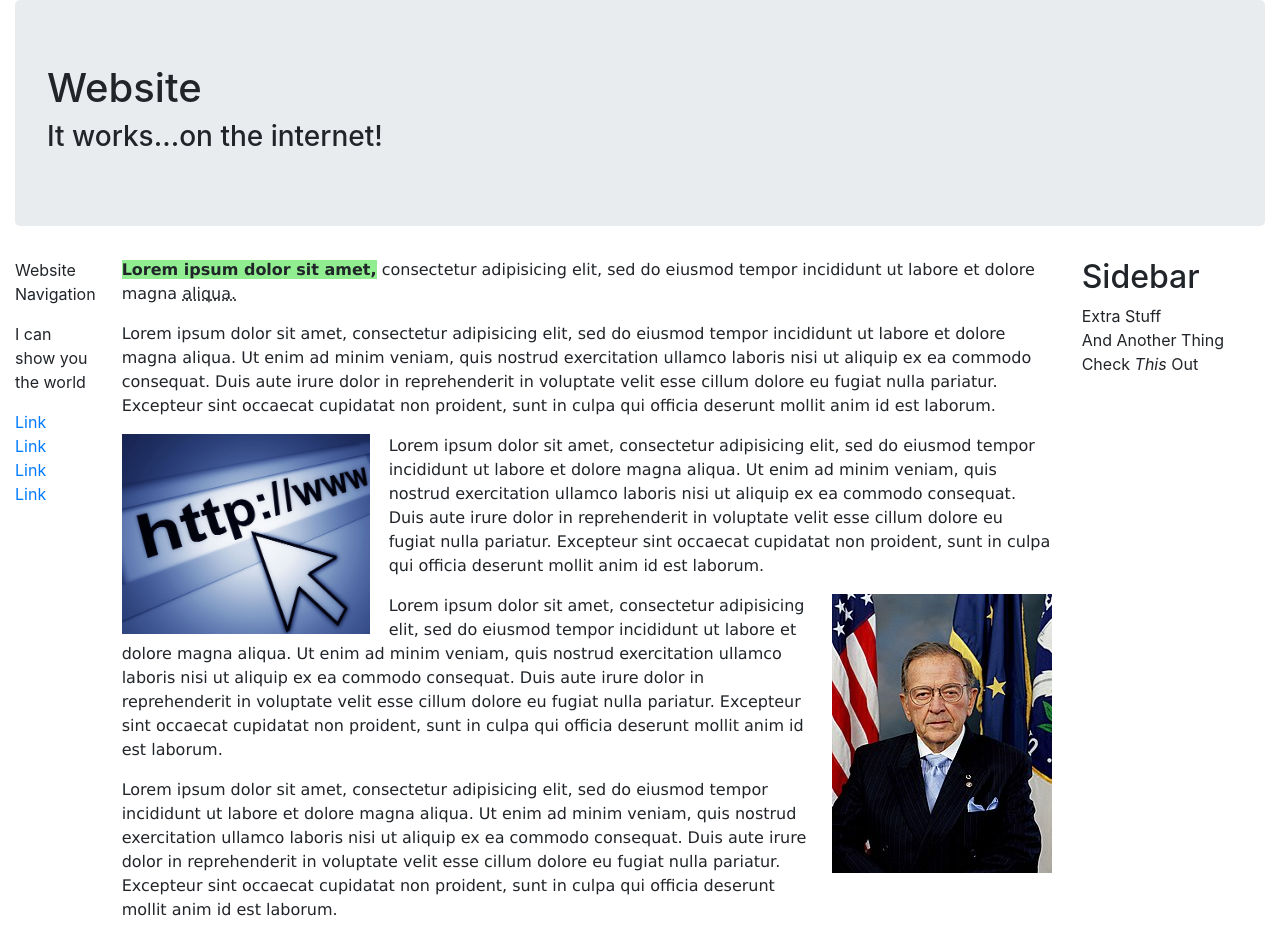
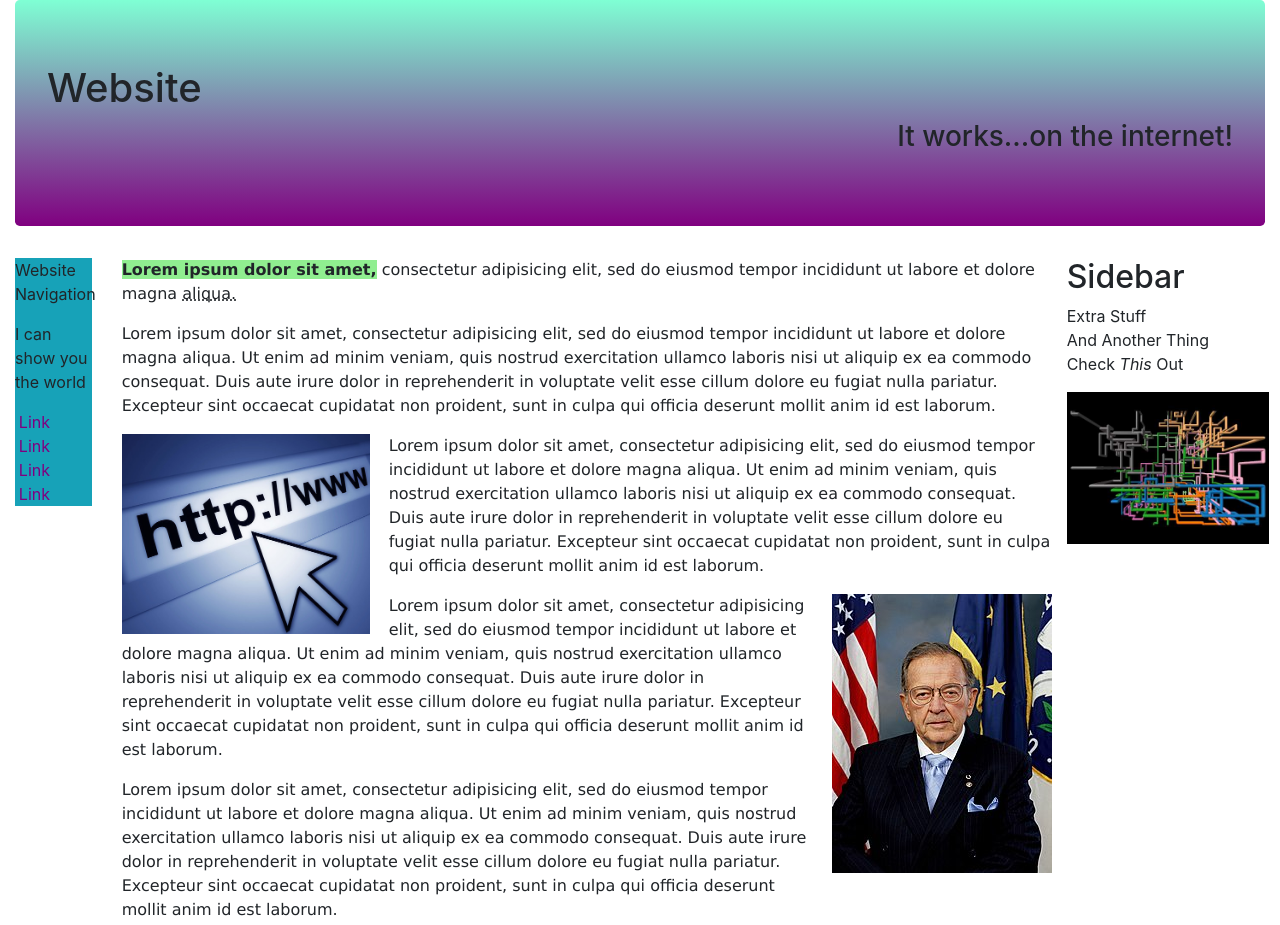
Before and after one commit to MCStuart/First-HTML-website, a plain HTML site: page index.html in a window 1280 px wide. Shown: the top 925 px of the page. Drawn offline with Linux system fonts and the light colour scheme.

Commit message:
continue to add media elements and general formatting

```diff
--- a/css/styles.css
+++ b/css/styles.css
@@ -2,6 +2,9 @@
   outline: 1px solid red;
 } */
 
+html {
+  background-color: #a8a093;
+}
 .col-md-2 {
   right: 0;
 }
@@ -13,6 +16,11 @@
 ul {
   list-style: none;
   padding-left: 0;
+}
+
+a {
+  color: purple;
+  padding-left: 5%;
 }
 
 .important {
@@ -33,6 +41,15 @@ ul {
   width: auto;
 }
 
+#pipes {
+  width: 95%;
+  height: 100%;
+}
+
 div.main-article > p {
   font-family: "Verdana", sans-serif;
 }
+
+div.jumbotron {
+  background-image: linear-gradient(aquamarine, purple);
+}
--- a/index.html
+++ b/index.html
@@ -10,13 +10,13 @@
       <div class="container-fluid">
         <div class="jumbotron">
           <h1>Website</h1>
-          <h3>It works...on the internet!</h3>
+          <h3 class="text-right">It works...on the internet!</h3>
         </div>
       </div>
       <div class="container-fluid">
         <div class="row">
           <div class="col-md-1">
-            <div class="panel panel-default">
+            <div class="panel panel-default bg-info">
               <div class="panel-heading">
                 <p class="panel-title">Website Navigation</p>
                 <p class="panel-title">I can show you the world</p>
@@ -42,6 +42,7 @@
             <p>Lorem ipsum dolor sit amet, consectetur adipisicing elit, sed do eiusmod tempor incididunt ut labore et dolore magna aliqua. Ut enim ad minim veniam, quis nostrud exercitation ullamco laboris nisi ut aliquip ex ea commodo consequat. Duis aute irure dolor in reprehenderit in voluptate velit esse cillum dolore eu fugiat nulla pariatur. Excepteur sint occaecat cupidatat non proident, sunt in culpa qui officia deserunt mollit anim id est laborum.</p>
           </div>
           <div class="col-md-2">
+            <div class="row">
               <h2>Sidebar</h2>
               <ul>
                 <li>Extra Stuff</li>
@@ -49,6 +50,10 @@
                 <li>Check <em>This</em> Out</li>
               </ul>
             </div>
+            <div class="row">
+              <img id="pipes" src="media/pipes.jpg" alt="A representive picture of the internet">
+            </div>
+          </div>
         </div>
       </div>
     </body>
```
Also changed, not shown: media/pipes.jpg (added). Lines whose indentation alone changed are shown as unchanged.
